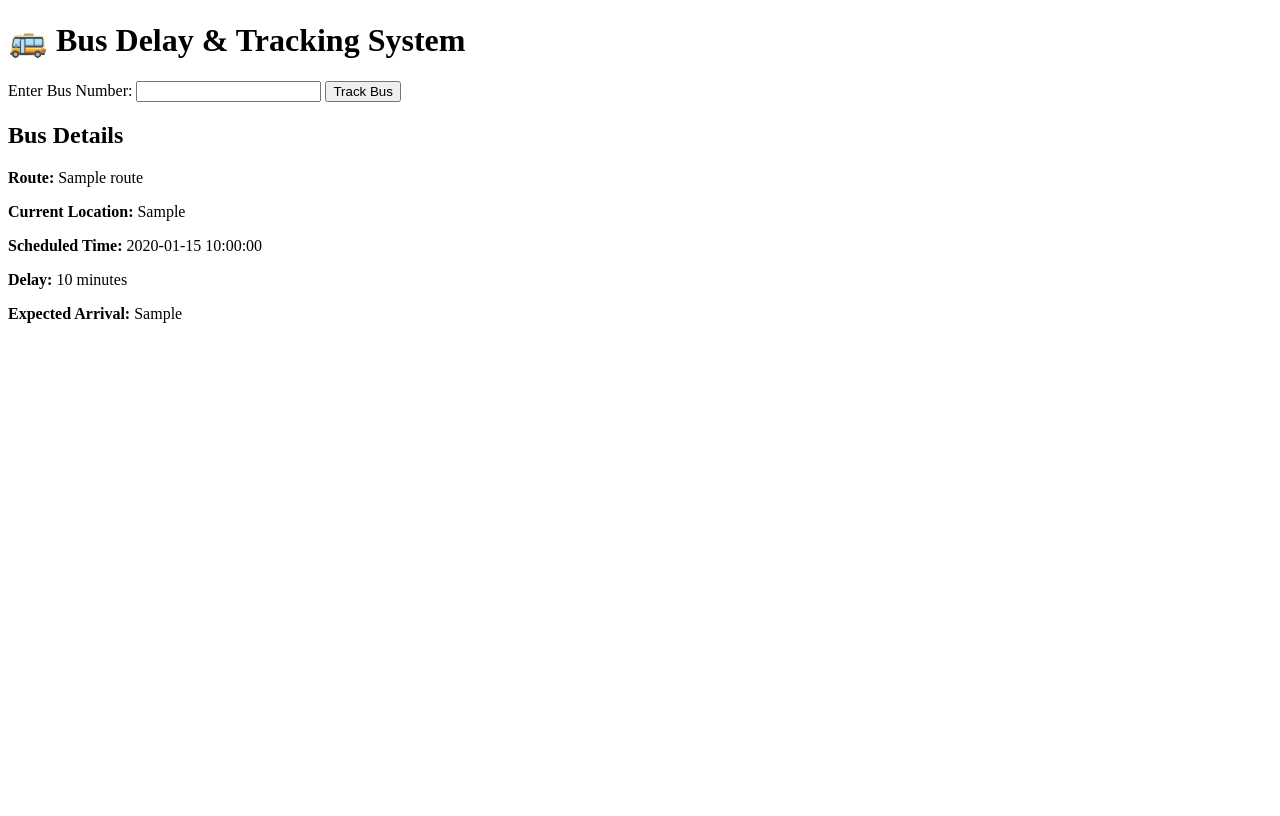
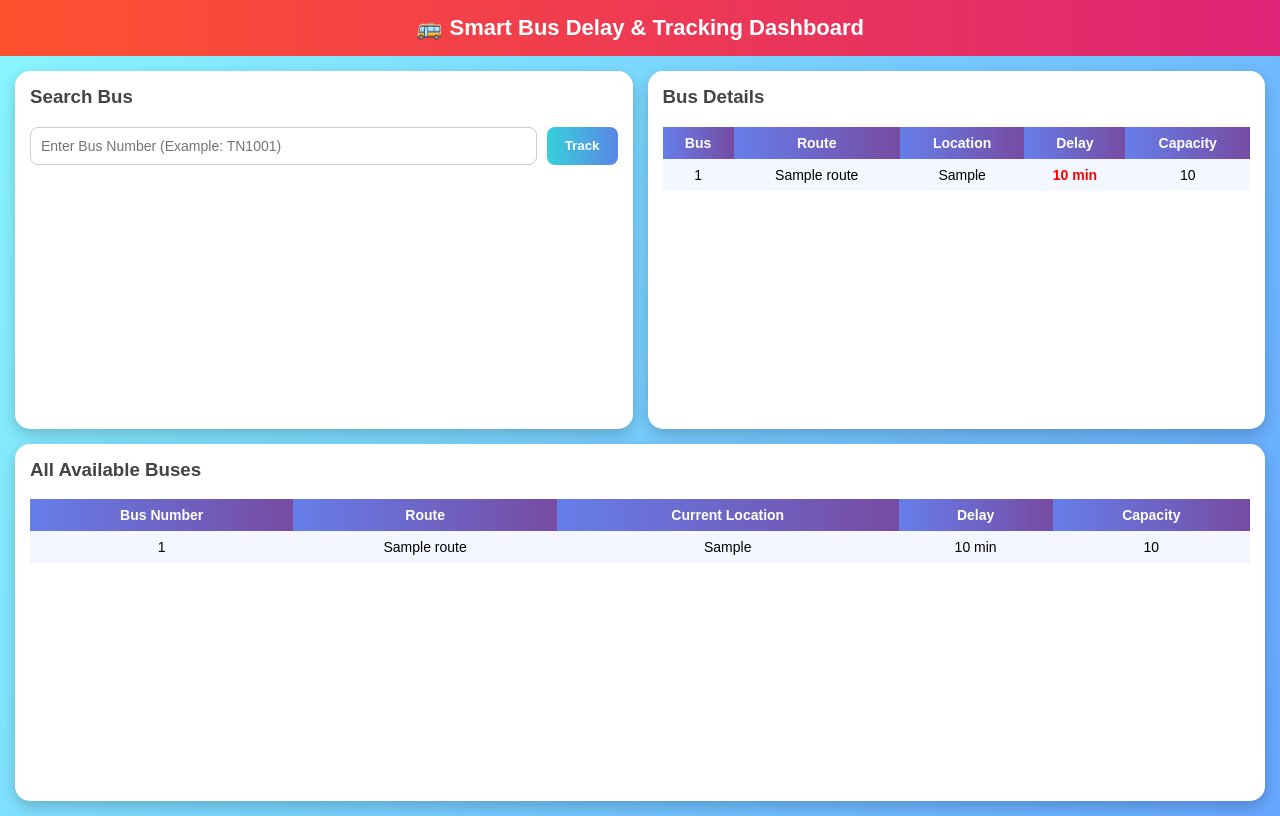
Before and after one commit to manikandanmk2280/bus-delay..tracker, a Flask app: template templates/index.html in a window 1280 px wide. Before the commit the page ends 323 px from the top, so only its background shows below. Run offline with Flask 3, Linux system fonts and the light colour scheme; the template is opened without the code that fills it: most values are stand-ins (such as "Sample title", 1, 10 or a date in 2020).

Commit message:
Update index.html

```diff
--- a/templates/index.html
+++ b/templates/index.html
@@ -1,26 +1,190 @@
 <!DOCTYPE html>
-<html>
+<html lang="en">
 <head>
-    <title>Bus Delay Tracker</title>
+<meta charset="UTF-8">
+<meta name="viewport" content="width=device-width, initial-scale=1.0">
+<title>Bus Tracking System</title>
+
+<style>
+body{
+    margin:0;
+    font-family: Arial, sans-serif;
+    background: linear-gradient(120deg,#89f7fe,#66a6ff);
+}
+
+/* Header */
+header{
+    background: linear-gradient(90deg,#ff512f,#dd2476);
+    color:white;
+    text-align:center;
+    padding:15px;
+    font-size:22px;
+    font-weight:bold;
+}
+
+/* Dashboard Layout */
+.dashboard{
+    display:grid;
+    grid-template-columns: 1fr 1fr;
+    gap:15px;
+    padding:15px;
+    height:calc(100vh - 70px);
+}
+
+/* Cards */
+.card{
+    background:white;
+    border-radius:15px;
+    padding:15px;
+    box-shadow:0 6px 15px rgba(0,0,0,0.2);
+    overflow:auto;
+}
+
+/* Search Box */
+.search-box{
+    display:flex;
+    gap:10px;
+}
+
+input{
+    flex:1;
+    padding:10px;
+    border-radius:8px;
+    border:1px solid #ccc;
+    font-size:14px;
+}
+
+button{
+    background: linear-gradient(90deg,#36d1dc,#5b86e5);
+    border:none;
+    padding:10px 18px;
+    border-radius:8px;
+    color:white;
+    font-weight:bold;
+    cursor:pointer;
+}
+
+button:hover{
+    transform:scale(1.05);
+}
+
+/* Table */
+table{
+    width:100%;
+    border-collapse:collapse;
+    font-size:14px;
+}
+
+th{
+    background: linear-gradient(90deg,#667eea,#764ba2);
+    color:white;
+    padding:8px;
+}
+
+td{
+    padding:8px;
+    text-align:center;
+}
+
+tr:nth-child(even){
+    background:#f4f7ff;
+}
+
+tr:hover{
+    background:#e6edff;
+}
+
+/* Status Colors */
+.delay{
+    color:red;
+    font-weight:bold;
+}
+
+.ontime{
+    color:green;
+    font-weight:bold;
+}
+
+/* Title */
+h3{
+    margin-top:0;
+    color:#444;
+}
+</style>
 </head>
+
 <body>
 
-<h1>🚌 Bus Delay & Tracking System</h1>
+<header>
+🚌 Smart Bus Delay & Tracking Dashboard
+</header>
 
-<form method="POST">
-    Enter Bus Number:
-    <input type="text" name="bus_number" required>
-    <button type="submit">Track Bus</button>
+<div class="dashboard">
+
+<!-- Search -->
+<div class="card">
+<h3>Search Bus</h3>
+<form method="POST" class="search-box">
+<input type="text" name="bus_number" placeholder="Enter Bus Number (Example: TN1001)">
+<button type="submit">Track</button>
 </form>
+</div>
+
+<!-- Bus Details -->
+<div class="card">
+<h3>Bus Details</h3>
 
 {% if bus_info %}
-    <h2>Bus Details</h2>
-    <p><strong>Route:</strong> {{ bus_info.route }}</p>
-    <p><strong>Current Location:</strong> {{ bus_info.current_location }}</p>
-    <p><strong>Scheduled Time:</strong> {{ bus_info.scheduled_time }}</p>
-    <p><strong>Delay:</strong> {{ bus_info.delay_minutes }} minutes</p>
-    <p><strong>Expected Arrival:</strong> {{ bus_info.expected_arrival }}</p>
+<table>
+<tr>
+<th>Bus</th>
+<th>Route</th>
+<th>Location</th>
+<th>Delay</th>
+<th>Capacity</th>
+</tr>
+
+<tr>
+<td>{{ bus_info.bus_number }}</td>
+<td>{{ bus_info.route }}</td>
+<td>{{ bus_info.current_location }}</td>
+<td class="{% if bus_info.delay_minutes > 0 %}delay{% else %}ontime{% endif %}">
+{{ bus_info.delay_minutes }} min
+</td>
+<td>{{ bus_info.capacity }}</td>
+</tr>
+</table>
+{% else %}
+<p>Select a bus to see details.</p>
 {% endif %}
+</div>
+
+<!-- All Buses -->
+<div class="card" style="grid-column: span 2;">
+<h3>All Available Buses</h3>
+<table>
+<tr>
+<th>Bus Number</th>
+<th>Route</th>
+<th>Current Location</th>
+<th>Delay</th>
+<th>Capacity</th>
+</tr>
+
+{% for bus in bus_data.values() %}
+<tr>
+<td>{{ bus.bus_number }}</td>
+<td>{{ bus.route }}</td>
+<td>{{ bus.current_location }}</td>
+<td>{{ bus.delay_minutes }} min</td>
+<td>{{ bus.capacity }}</td>
+</tr>
+{% endfor %}
+
+</table>
+</div>
+
+</div>
 
 </body>
 </html>
```
